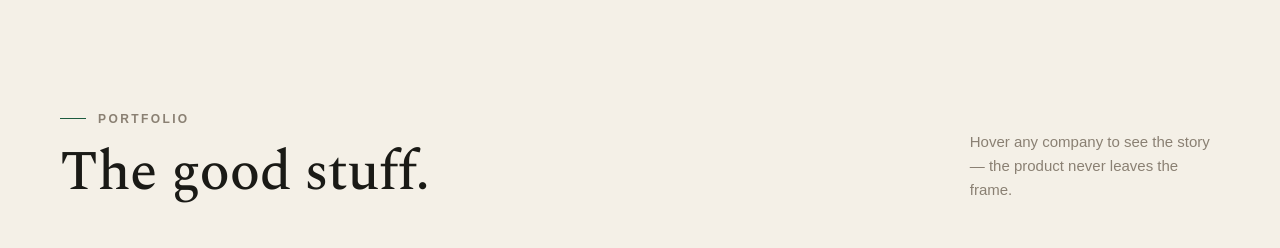
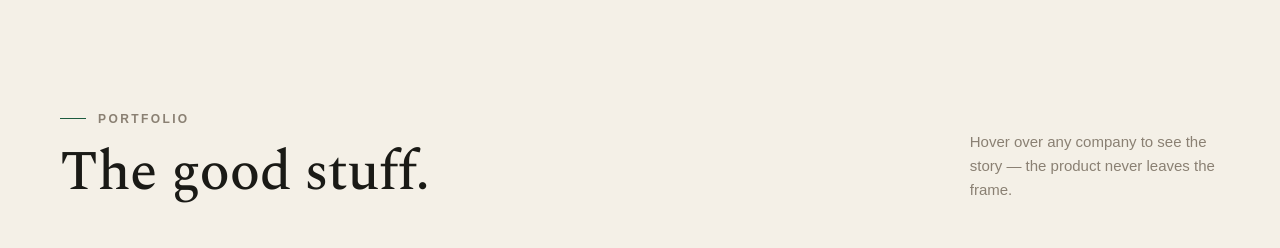
Before and after one commit to stellavieth/bfg-partners-website, a Next.js app: page / in a window 1280 px wide. Shown: the part 1069-1317 px from the top of the page. Built offline with nearby package versions, Linux system fonts and the light colour scheme; grey boxes are pictures that could not be loaded; a web font is replaced by a local one.

Commit message:
Fix portfolio hover caption wording

```diff
--- a/components/Portfolio.jsx
+++ b/components/Portfolio.jsx
@@ -48,7 +48,7 @@ export default function Portfolio() {
           </h2>
         </div>
         <p style={{ margin: 0, fontSize: 15, lineHeight: 1.6, color: '#8a8073', maxWidth: '30ch' }}>
-          Hover any company to see the story — the product never leaves the frame.
+          Hover over any company to see the story — the product never leaves the frame.
         </p>
       </div>
 
```
